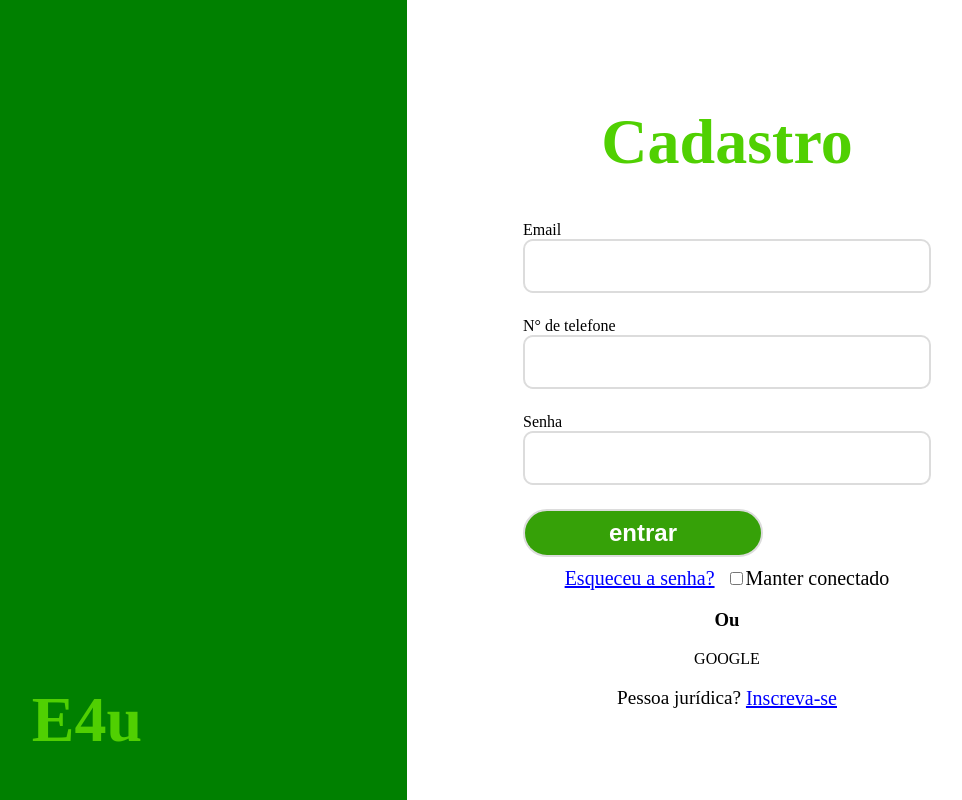
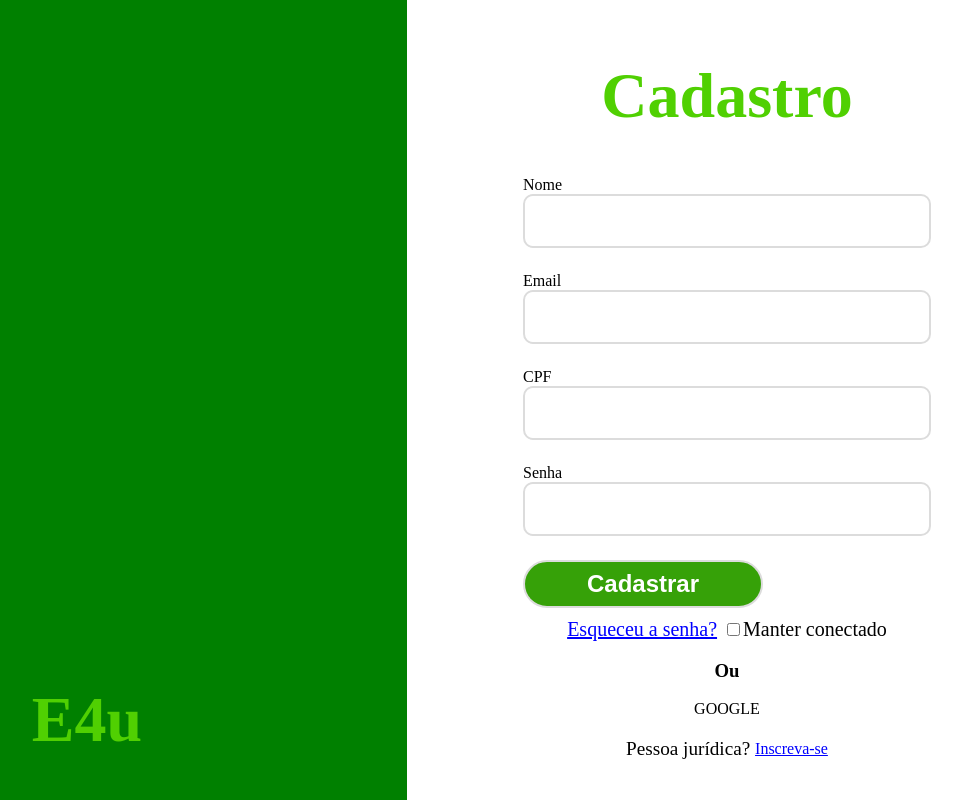
Before and after one commit to LorenaCorsato/TCC-E4u, a React (Vite) app: page /cadastroPessoaFisica in a window 1280 px wide. Shown: the whole page, without its empty margins (233-1195 px from the left). Built offline with nearby package versions, Linux system fonts and the light colour scheme.

Commit message:
alterações front

```diff
--- a/src/components/botao.jsx
+++ b/src/components/botao.jsx
@@ -1,11 +1,20 @@
-import { useNavigate } from 'react-router-dom'
-import '../styles/components/botao.css'
+import { useNavigate } from 'react-router-dom';
+import '../styles/components/botao.css';
 
-export default function Button({ href, btnNome }) {
-    const navigate = useNavigate()
+export default function Button({ href, btnNome, onClick }) {
+    const navigate = useNavigate();
+
+    const handleClick = () => {
+        if (onClick) {
+            onClick(); // executa ação personalizada (ex: enviar formulário)
+        } else if (href) {
+            navigate(href); // redireciona
+        }
+    };
+
     return (
-        <>
-        <button onClick={() => navigate(href)} className="btn">{btnNome}</button>
-        </>
-    )
+        <button onClick={handleClick} className="btn">
+            {btnNome}
+        </button>
+    );
 }
--- a/src/pages/cadastroFisico.jsx
+++ b/src/pages/cadastroFisico.jsx
@@ -2,36 +2,44 @@ import { useState } from 'react'
 import Form from '../components/escrever.jsx'
 import Button from '../components/botao.jsx'
 import '../styles/pages/login.css'
+import axios from 'axios'
+
+export default function CadastroFisico() {
+    const [nome, setNome] = useState('')
+    const [email, setEmail] = useState('')
+    const [cpf, setCpf] = useState('')
+    const [senha, setSenha] = useState('')
+
+  const handleCadastro = async () => {
+    try {
+       const response = await axios.post('http://localhost:5000/api/usuarios/cadastro', {
+    nome,
+    email,
+    cpf,
+    senha,
+    tipo_usuario: 'fisico'
+});
+        console.log('Cadastro realizado com sucesso:', response.data);
+
+        alert('Cadastro realizado com sucesso!');
+    } catch (erro) {
+        console.error('Erro no cadastro:', erro);
+        alert('Erro ao cadastrar: ' + (erro.response?.data?.mensagem || erro.message));
+    }
+};
 
 
-export default function CadastroFisico() {
-    const [email, setEmail] = useState('')
-    const [telefone, setTelefone] = useState('')
-    const [senha, setSenha] = useState('')
-
-    function ValoresLogin() {
-        setEmail(txtemail)
-        setTelefone(txttelefone)
-        setSenha(txtsenha)
-    }
-
     return (
-        <>
         <div className="login">
-                <div className="logo">
-                    <h1>E4u</h1>
-
-                </div>
-
+            <div className="logo"><h1>E4u</h1></div>
             <div className="formulario">
                 <h1>Cadastro</h1>
                 <div className="insertEnter">
-                        <form>
-                            <Form type="email" formValor="Email" id="txtemail" />
-                            <Form type="text" formValor="N° de telefone" id="txttelefone" />
-                            <Form type="password" formValor="Senha" id="txtsenha" />
-                            <Button btnNome="entrar" />
-                        </form>
+                    <Form type="text" formValor="Nome" id="txtnome" value={nome} onChange={(e) => setNome(e.target.value)} />
+                    <Form type="email" formValor="Email" id="txtemail" value={email} onChange={(e) => setEmail(e.target.value)} />
+                    <Form type="text" formValor="CPF" id="txtcpf" value={cpf} onChange={(e) => setCpf(e.target.value)} />
+                    <Form type="password" formValor="Senha" id="txtsenha" value={senha} onChange={(e) => setSenha(e.target.value)} />
+                    <Button btnNome="Cadastrar" onClick={handleCadastro} />
                 </div>
 
                 <div className="lembrar">
@@ -40,27 +48,18 @@ export default function CadastroFisico() {
                 </div>
 
                 <h3>Ou</h3>
-
-                    <div>
-                        GOOGLE
-                    </div>
-
+                <div>GOOGLE</div>
                 <div className="cadastrar">
                     <p>Pessoa jurídica?&nbsp;</p>
                     <Redirect redCaminho="/cadastroPessoaJuridica" RedDescricao="Inscreva-se" />
                 </div>
             </div>
         </div>
-        </>
     )
 }
 
 function Redirect({ redCaminho, RedDescricao }) {
-    return (
-        <>
-            <a href={redCaminho}>{RedDescricao}</a>
-        </>
-    )
+    return <a href={redCaminho}>{RedDescricao}</a>
 }
 
 function CheckBox() {
--- a/src/pages/cadastroJuridico.jsx
+++ b/src/pages/cadastroJuridico.jsx
@@ -2,34 +2,41 @@ import { useState } from 'react'
 import Form from '../components/escrever.jsx'
 import Button from '../components/botao.jsx'
 import '../styles/pages/login.css'
+import axios from 'axios'
 
-export default function CadastroJuridico() {
+export default function CadastroFisico() {
+    const [nome, setNome] = useState('')
     const [email, setEmail] = useState('')
     const [cnpj, setCnpj] = useState('')
     const [senha, setSenha] = useState('')
 
-    function ValoresLogin() {
-        setEmail(txtemail)
-        setCnpj(txtcnpj)
-        setSenha(txtsenha)
+    const handleCadastro = async () => {
+        try {
+            const response = await axios.post('http://localhost:3000/usuarios/cadastro', {
+                nome,
+                email_usuario: email,
+                cnpj_usuario: cnpj,
+                senha_usuario: senha,
+                tipo_usuario: 'juridico'
+            })
+
+            alert('Cadastro realizado com sucesso!')
+        } catch (erro) {
+            alert('Erro ao cadastrar: ' + erro.response?.data?.mensagem || erro.message)
+        }
     }
 
     return (
-        <>
         <div className="login">
-                <div className="logo">
-                    <h1>E4u</h1>
-                </div>
-
+            <div className="logo"><h1>E4u</h1></div>
             <div className="formulario">
                 <h1>Cadastro</h1>
                 <div className="insertEnter">
-                        <form>
-                            <Form type="email" formValor="Email" id="txtemail" />
-                            <Form type="text" formValor="CNPJ" id="txtcnpj" />
-                            <Form type="password" formValor="Senha" id="txtsenha" />
-                            <Button btnNome="entrar" />
-                        </form>
+                    <Form type="text" formValor="Nome" id="txtnome" value={nome} onChange={(e) => setNome(e.target.value)} />
+                    <Form type="email" formValor="Email" id="txtemail" value={email} onChange={(e) => setEmail(e.target.value)} />
+                    <Form type="text" formValor="CNPJ" id="txtcnpj" value={cnpj} onChange={(e) => setCnpj(e.target.value)} />
+                    <Form type="password" formValor="Senha" id="txtsenha" value={senha} onChange={(e) => setSenha(e.target.value)} />
+                    <Button btnNome="Cadastrar" onClick={handleCadastro} />
                 </div>
 
                 <div className="lembrar">
@@ -38,27 +45,18 @@ export default function CadastroJuridico() {
                 </div>
 
                 <h3>Ou</h3>
-
-                    <div>
-                        GOOGLE
-                    </div>
-
+                <div>GOOGLE</div>
                 <div className="cadastrar">
-                        <p>Pessoa física?&nbsp;</p>
-                        <Redirect redCaminho="/cadastroPessoaFisica" RedDescricao="Inscreva-se" />
+                    <p>Pessoa fisíca?&nbsp;</p>
+                    <Redirect redCaminho="/cadastroPessoaJuridica" RedDescricao="Inscreva-se" />
                 </div>
             </div>
         </div>
-        </>
     )
 }
 
 function Redirect({ redCaminho, RedDescricao }) {
-    return (
-        <>
-            <a href={redCaminho}>{RedDescricao}</a>
-        </>
-    )
+    return <a href={redCaminho}>{RedDescricao}</a>
 }
 
 function CheckBox() {
--- a/src/styles/pages/login.css
+++ b/src/styles/pages/login.css
@@ -18,6 +18,7 @@
 .logo h1{
     position: absolute;
     bottom: 0;
+
 }
 
 .formulario{
@@ -42,15 +43,15 @@
 }
 
 .mantConectado{
-    margin-left: 15px;
+    margin-left: 10px;
 }
 
 .cadastrar{
     display: flex;
     flex-direction: row;
     align-items: center;
-    margin-bottom: 10px;
-    font-size: 20px;
+    margin-bottom: 5px;
+    font-size: 16px;
 }
 
 .cadastrar a{
```
Lines whose indentation alone changed are shown as unchanged.
